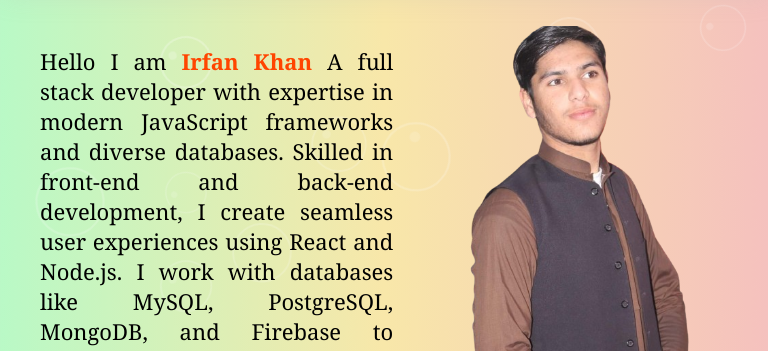
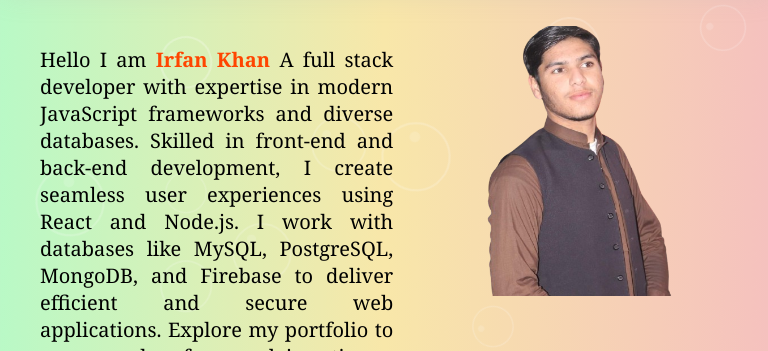
Before and after one commit to Irfankhan761/MyPortfolio, a plain HTML site: page index.html in a window 768 px wide. Shown: the part 83-434 px from the top of the page. Drawn offline with Linux system fonts and the light colour scheme.

Commit message:
Update pHome.css

```diff
--- a/pHome.css
+++ b/pHome.css
@@ -9,7 +9,7 @@
 .leftHome {
     width: 55%;
     text-align: justify;
-    font-size: 30px;
+    font-size: 25px;
     margin-left: 40px;
 }
 
@@ -67,7 +67,7 @@
     .homePage {
         /* display: block; */
         width: 100%;
-        height: 75vh;
+        height: 95vh;
 
     }
 
@@ -116,7 +116,7 @@
     .leftHome {
 
         width: 50%;
-        font-size: 22px;
+        font-size: 20px;
 
     }
 
@@ -127,8 +127,8 @@
     }
 
     .rightHome img {
-        width: 340px;
-        height: 340px;
+        width: 320px;
+        height: 270px;
     }
 
 
```
